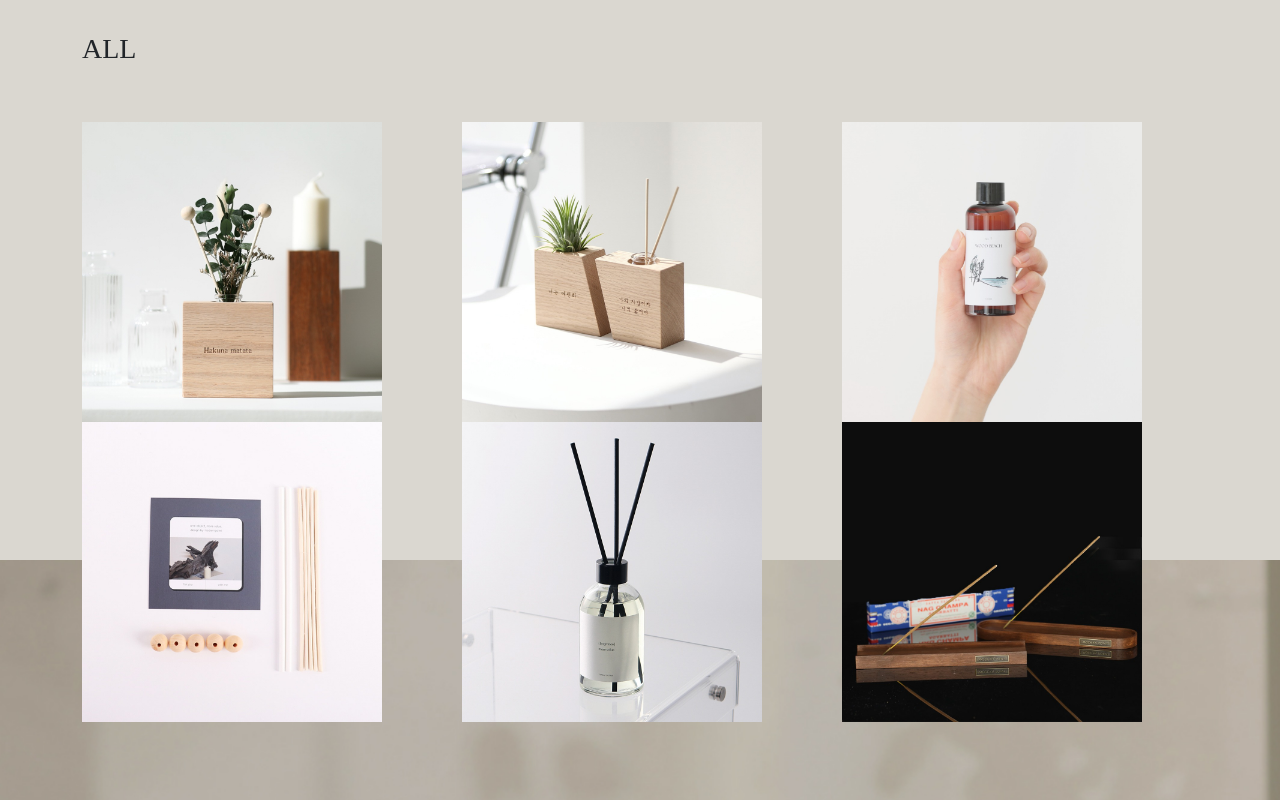
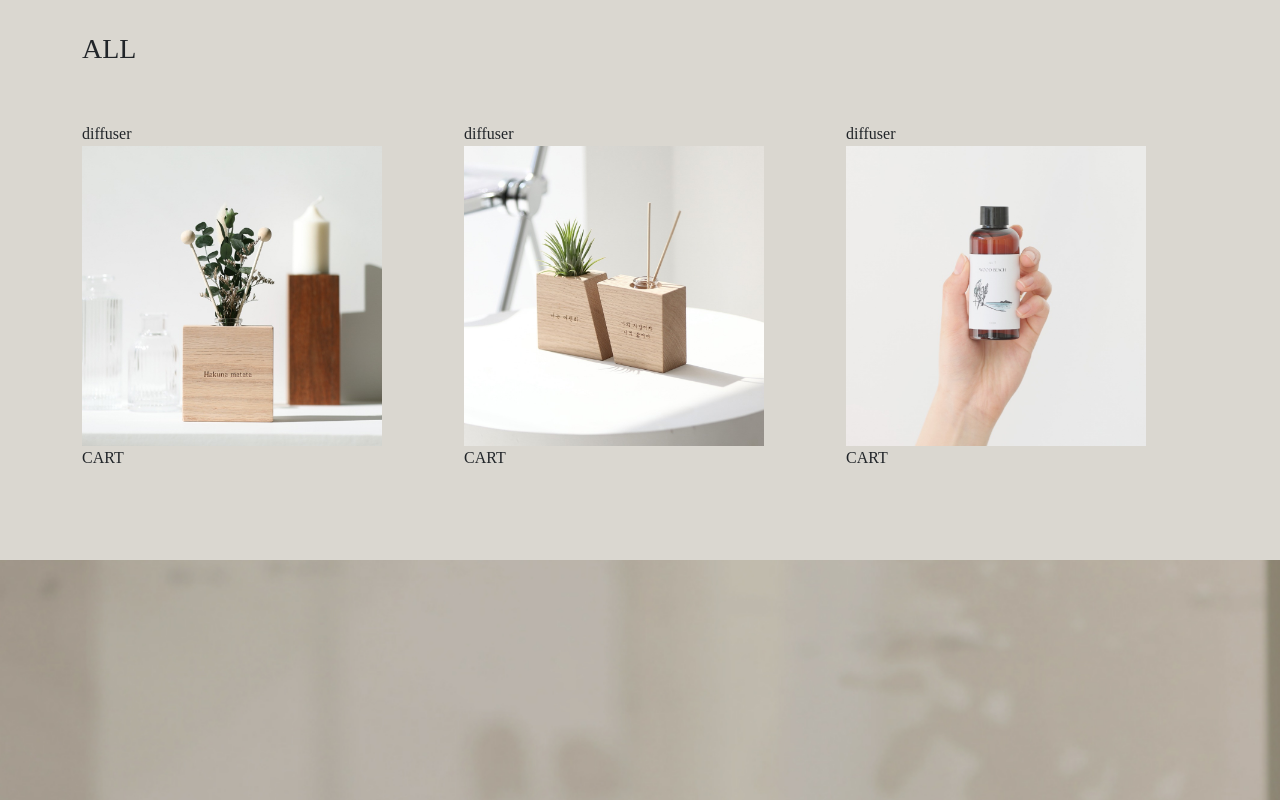
Before and after one commit to ssssojung/modernpoint_react, a React (Create React App) app: page / in a window 1280 px wide. Shown: the part 1840-2640 px from the top of the page. Built offline with nearby package versions, Linux system fonts and the light colour scheme; some icons are missing; a web font is replaced by a local one.

Commit message:
shop 스와이퍼 추가

```diff
--- a/src/component/Shopswiper.js
+++ b/src/component/Shopswiper.js
@@ -1,73 +1,88 @@
 import React from 'react';
-// import { Swiper, SwiperSlide } from "swiper/react";
-// import "swiper/css";
-// import "swiper/css/free-mode";
-// import "swiper/css/pagination";
-// import { FreeMode, Pagination } from "swiper";
+import { Swiper, SwiperSlide } from "swiper/react";
+import "swiper/css";
+import "swiper/css/free-mode";
+import "swiper/css/pagination";
+import { FreeMode, Pagination } from "swiper";
  import shop from '../json/shop.json';
 
 function Shopswiper(props) {
     const iteminfo = shop[props.objnm];
     // console.log(iteminfo[0].diffuser.img);
-    console.log('----',shop,props.objnm)
+     console.log('----',shop,props.objnm, iteminfo)
 
     return (
 
         <div className='container'>
 
                 <h3 className='py-5'>{props.title}</h3>
-                <ul className={'row ' +props.objnm}>
-                {
-                    iteminfo.img.map((v, i)=>{
-                            return (
-                            <li key={ 'img'+i} className={'col-4 '+ props.objnm + i}>
-                            <img src={v} />
-                            </li>
+
+
+                    <Swiper
+                    slidesPerView={3}
+                    spaceBetween={30}
+                    freeMode={true}
+                    modules={[FreeMode]}
+                     className='mySwiper d-flex align-items-center'
+
+                    >
+                    <ul className={'row ' +props.objnm}>
+                    {
+                        iteminfo.map((v, i) =>{
+                            return(
+
+
+                                <SwiperSlide key={'shop'+i}>
+
+                                    <p >{props.objnm}</p>
+                                    <div key={ 'img'+i} className={'col-4 '+ props.objnm + i}>
+                                        <img src={v.img} />
+                                        <span>{v.description}</span>
+                                        <span>{v.price}</span>
+                                        <p className='btn_cart'>CART</p>
+                                    </div>
+
+
+
+                                </SwiperSlide>
                             )
-                    })
-                }
-                </ul>
+                        })
+                    }
+                    </ul>
+
+                    </Swiper>
+
+
+
 
         </div>
     );
 }
 
 export default Shopswiper;
-{/* <img src={props.shop} alt="" /> */}
-                {/* <Swiper
-                slidesPerView={3}
-                spaceBetween={30}
-                freeMode={true}
-                modules={[FreeMode]}
-                className="mySwiper d-flex align-items-center"
 
-                >
 
-            {
-                iteminfo.map((v, i) =>{
-                    return(
-                        <SwiperSlide key={'shop'+i}>
-                            <p >{props.objnm}</p>
-                            <div className='item_box '>
-                                <img src={v.img} alt="itemImg" />
-                                <div className='py-3 text-dark betweenText d-flex justify-content-between'>
-                                    <span>{v.description}</span>
-                                    <span>{v.price}</span>
-                                </div>
-                                    <p className='btn_cart'>CART</p>
 
-                            </div>
-                        </SwiperSlide>
-                    )
-                })
-            }
+// function Shopswiper(props) {
+//     const iteminfo = shop[props.objnm];
 
-                </Swiper>  */}
-                {/* <ul>
-                {
-               //console.log(shopitem[1].shop[0].diffuser)
-               iteminfo.map((v, i)=>{
-return <li key={'shop'+i}><img src={v.img}></img></li>
-               })
-                }
-                </ul> */}
+//     return (
+
+//         <div className='container'>
+
+//                 <h3 className='py-5'>{props.title}</h3>
+//                 <ul className={'row ' +props.objnm}>
+//                 {
+//                     iteminfo.img.map((v, i)=>{
+//                             return (
+//                             <li key={ 'img'+i} className={'col-4 '+ props.objnm + i}>
+//                             <img src={v} />
+//                             </li>
+//                             )
+//                     })
+//                 }
+//                 </ul>
+
+//         </div>
+//     );
+// }
--- a/src/json/shop.json
+++ b/src/json/shop.json
@@ -1,42 +1,101 @@
-
 {
              "diffuser":
+                [
                     {
                         "cls":"",
-                    "img":[
-                            "../../img/shop/diffuser1.jpg",
-                            "../../img/shop/diffuser2.jpg",
-                            "../../img/shop/diffuser3.jpg",
-                            "../../img/shop/diffuser4.jpg",
-                            "../../img/shop/diffuser5.jpg",
-                            "../../img/shop/diffuser6.jpg"
-                            ],
+                        "img":"../../img/shop/diffuser1.jpg",
                         "description":"",
                         "price":""
                     },
-            "lamp":
                     {
                         "cls":"",
-                    "img":[
-                            "../../img/shop/lamp1.jpg",
-                            "../../img/shop/lamp2.jpg",
-                            "../../img/shop/lamp3.jpg",
-                            "../../img/shop/lamp4.jpg",
-                            "../../img/shop/lamp5.jpg"
-                            ],
+                        "img":"../../img/shop/diffuser2.jpg",
                         "description":"",
                         "price":""
                     },
-            "etc":
                     {
                         "cls":"",
-                    "img":[
-                            "../../img/shop/etc1.jpg",
-                            "../../img/shop/etc2.jpg",
-                            "../../img/shop/etc5.jpg"
-                            ],
+                        "img":"../../img/shop/diffuser3.jpg",
+                        "description":"",
+                        "price":""
+                    },
+                    {
+                        "cls":"",
+                        "img":"../../img/shop/diffuser4.jpg",
+                        "description":"",
+                        "price":""
+                    },
+                    {
+                        "cls":"",
+                        "img":"../../img/shop/diffuser5.jpg",
+                        "description":"",
+                        "price":""
+                    },
+                    {
+                        "cls":"",
+                        "img":"../../img/shop/diffuser6.jpg",
                         "description":"",
                         "price":""
                     }
+                ]
+            ,
+            "lamp":
+                [
+                    {
+                        "cls":"",
+                        "img":"../../img/shop/lamp1.jpg",
+                        "description":"",
+                        "price":""
+                    },
+                    {
+                        "cls":"",
+                        "img":"../../img/shop/lamp2.jpg",
+                        "description":"",
+                        "price":""
+                    },
+                    {
+                        "cls":"",
+                        "img":"../../img/shop/lamp3.jpg",
+                        "description":"",
+                        "price":""
+                    },
+                    {
+                        "cls":"",
+                        "img":"../../img/shop/lamp4.jpg",
+                        "description":"",
+                        "price":""
+                    },
+                    {
+                        "cls":"",
+                        "img":"../../img/shop/lamp5.jpg",
+                        "description":"",
+                        "price":""
+                    }
+                ]
+
+            ,
+            "etc":
+                [
+                    {
+                        "cls":"",
+                        "img":"../../img/shop/etc1.jpg",
+                        "description":"",
+                        "price":""
+                    },
+                    {
+                        "cls":"",
+                        "img":"../../img/shop/etc2.jpg",
+                        "description":"",
+                        "price":""
+                    },
+                    {
+                        "cls":"",
+                        "img":"../../img/shop/etc3.jpg",
+                        "description":"",
+                        "price":""
+                    }
+                ]
+
+
 
  }
```
Lines whose indentation alone changed are shown as unchanged.
